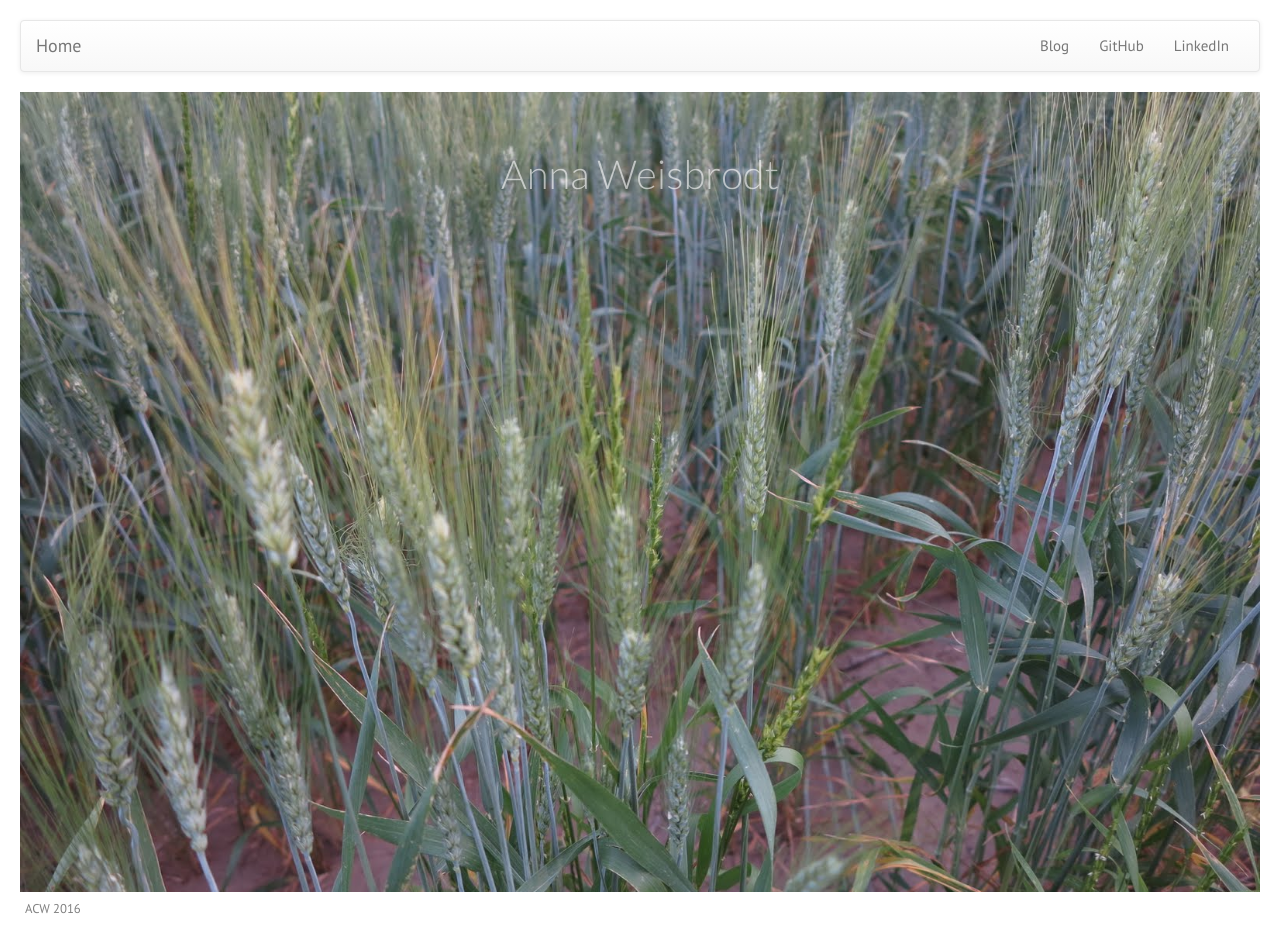
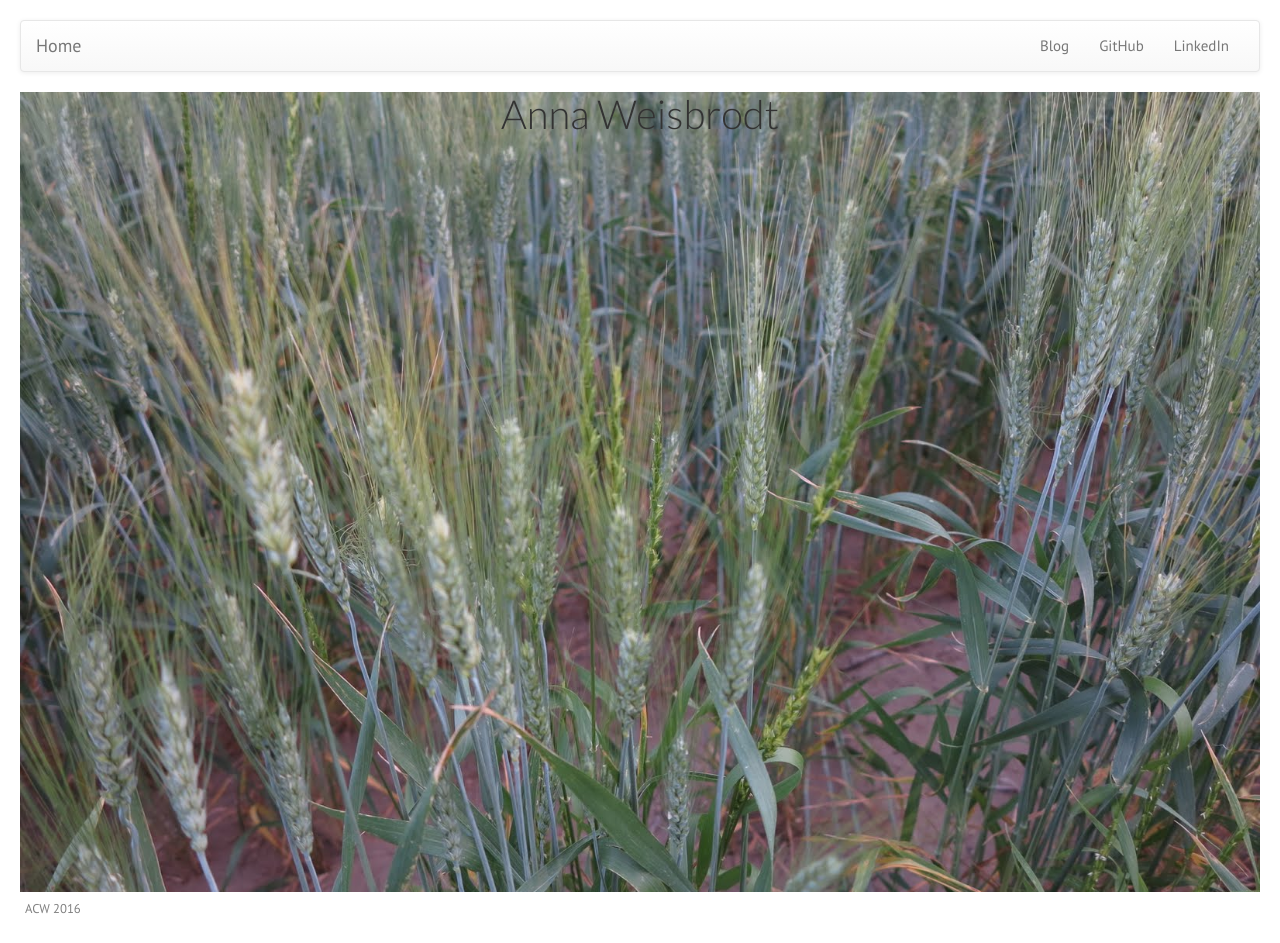
Before and after one commit to AnnaCW/AnnaCW.github.io, a Jekyll site: the page built from index.html, in a window 1280 px wide. Built offline with Jekyll 4.4.1, drawn with Linux system fonts in a browser that asks for light colours.

Commit message:
styling <a> tags site sub title

```diff
--- a/css/styles.css
+++ b/css/styles.css
@@ -7,6 +7,10 @@ body {
 
 h2 {
   margin-left: 20px;
+}
+
+a {
+  color: rgb(20, 0, 100);
 }
 
 a:hover {
@@ -25,7 +29,7 @@ footer {
 
 /****Home Page ****/
 
-#site_title {
+.site_title {
   margin: 20px;
   padding: 40px;
   width: inherit;
```
